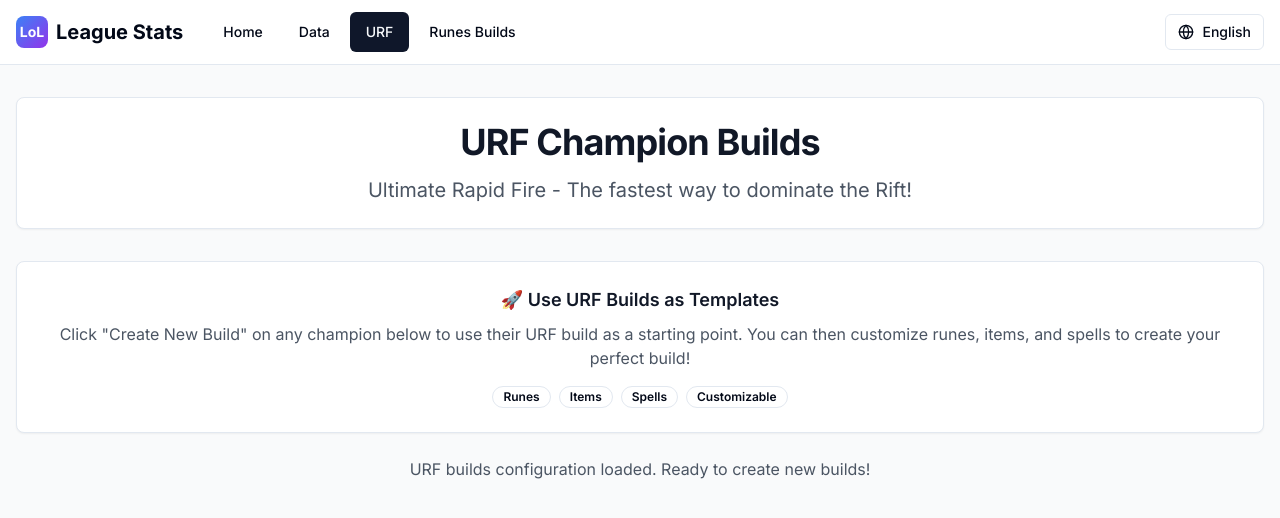
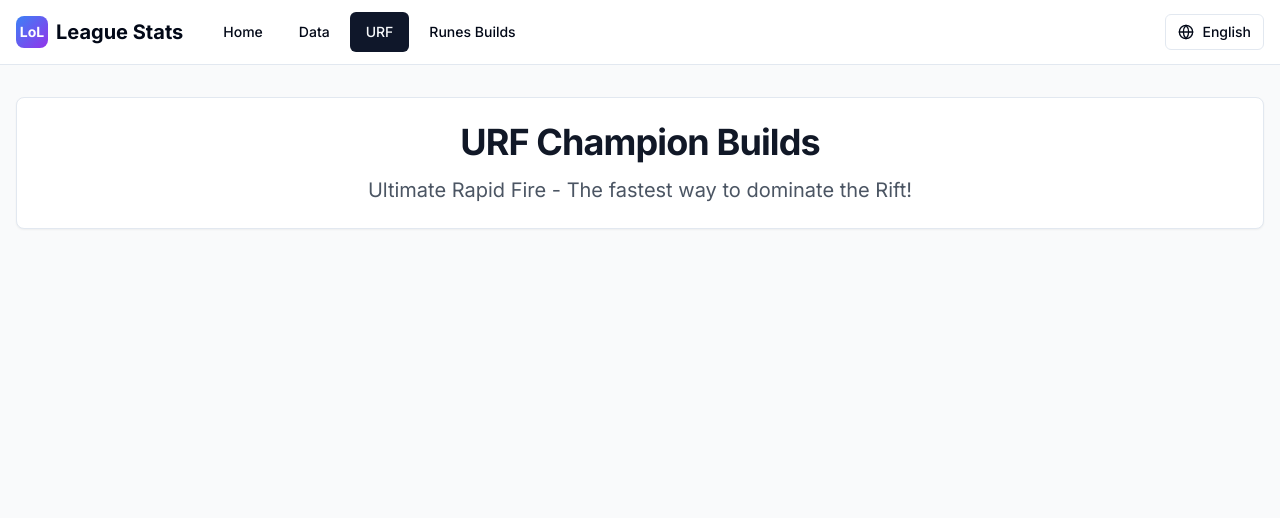
Before and after one commit to nguyentanphucuit/lol-stats, a Next.js app: page /en/urf in a window 1280 px wide. Shown: the top 518 px of the page. Built offline with nearby package versions, Linux system fonts and the light colour scheme.

Commit message:
update schema

```diff
--- a/app/[locale]/urf/page.tsx
+++ b/app/[locale]/urf/page.tsx
@@ -24,33 +24,6 @@
             </p>
           </CardHeader>
         </Card>
-
-        <Card className="mb-6">
-          <CardContent className="p-6">
-            <div className="text-center">
-              <h3 className="text-lg font-semibold text-gray-900 dark:text-white mb-2">
-                🚀 Use URF Builds as Templates
-              </h3>
-              <p className="text-gray-600 dark:text-gray-400 mb-4">
-                Click "Create New Build" on any champion below to use their URF
-                build as a starting point. You can then customize runes, items,
-                and spells to create your perfect build!
-              </p>
-              <div className="flex flex-wrap justify-center gap-2 text-sm">
-                <Badge variant="outline">Runes</Badge>
-                <Badge variant="outline">Items</Badge>
-                <Badge variant="outline">Spells</Badge>
-                <Badge variant="outline">Customizable</Badge>
-              </div>
-            </div>
-          </CardContent>
-        </Card>
-
-        <div className="text-center">
-          <p className="text-gray-600 dark:text-gray-400">
-            URF builds configuration loaded. Ready to create new builds!
-          </p>
-        </div>
       </div>
     </div>
   );
```
